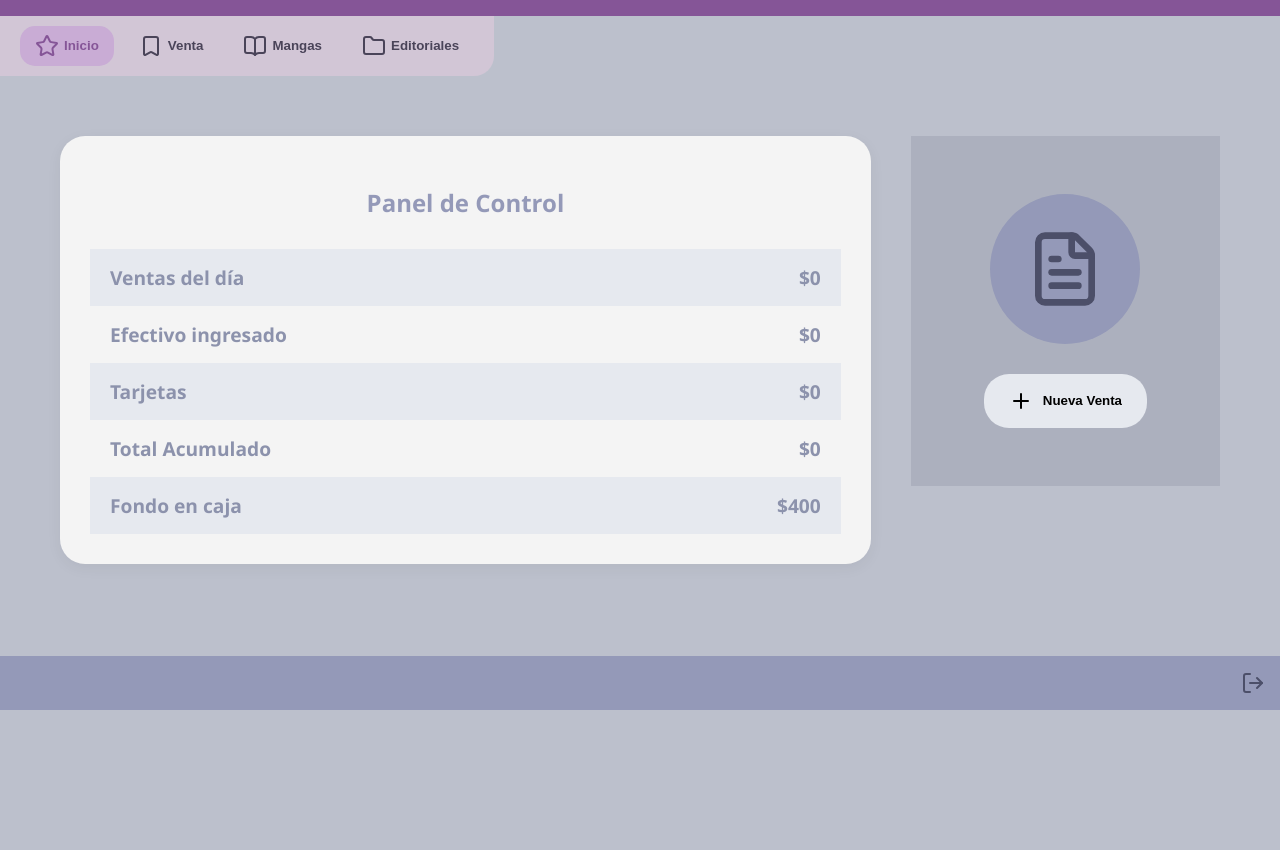
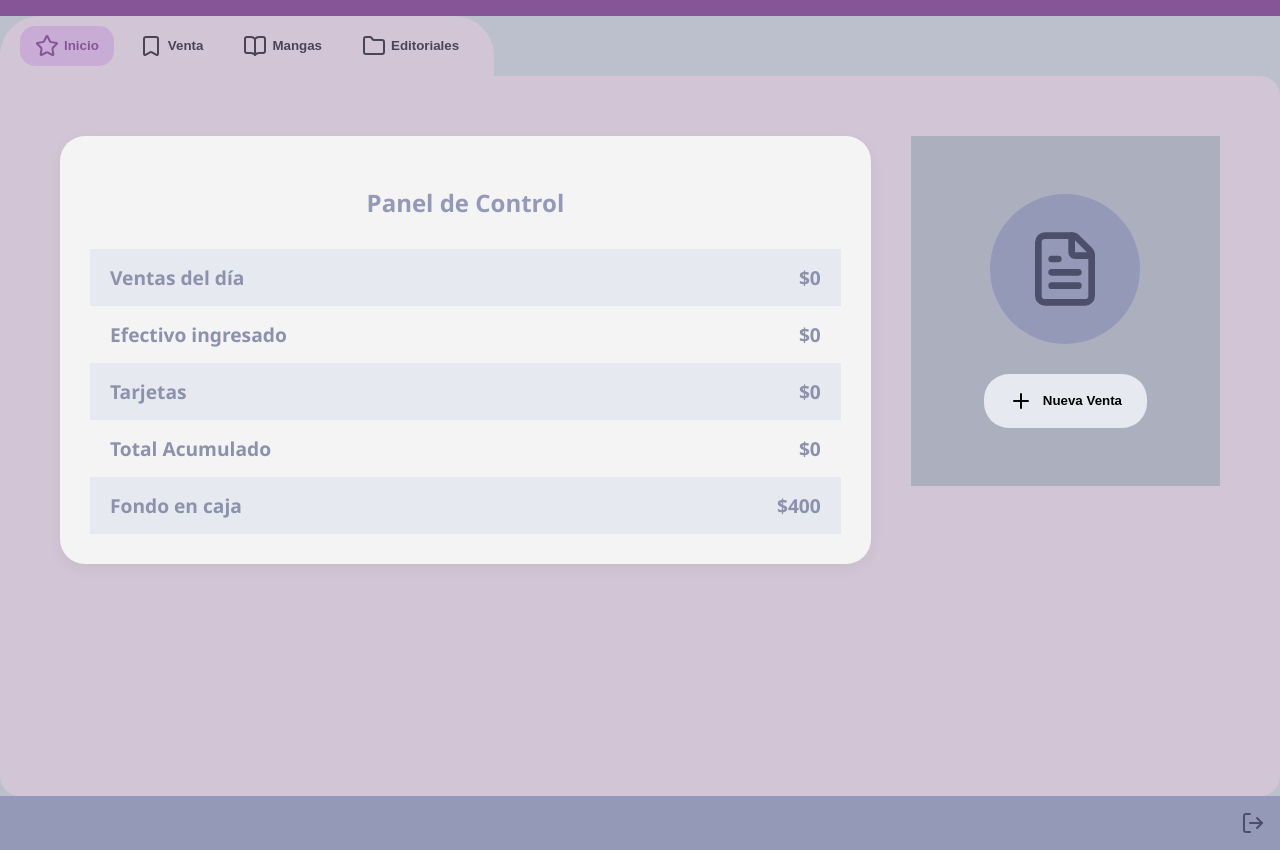
Before and after one commit to MushCay/Proyecto_Final_DIV, a plain HTML site: page pp/pp.html in a window 1280 px wide. Shown: the part 90-940 px from the top of the page. Before the commit the page ends 800 px from the top, so only its background shows below. Drawn offline with nearby package versions, Linux system fonts and the light colour scheme; no server answers.

Commit message:
ventanas bonitas

```diff
--- a/catalogomangas/mangas.css
+++ b/catalogomangas/mangas.css
@@ -19,6 +19,15 @@ body {
     display: flex;
     flex-direction: column;
 }
+
+/* Contenedor principal (el recuadro claro) que tiene todo adentro */
+.contenedor-principal {
+    background-color: #D2C6D6;
+    min-height: 90vh;
+    border-radius: 0 20px 20px 20px;
+    margin-top: 0;
+}
+
 
 /* Header mangastore logo */
 .navbar {
@@ -49,7 +58,7 @@ body {
     display: flex;
     gap: 10px;
     padding: 10px 20px;
-    border-radius: 0 0 20px 0;
+    border-radius: 40px 40px 0 0;
     width: fit-content;
 }
 /* Estilo para las pestañas */
--- a/pp/pp.css
+++ b/pp/pp.css
@@ -18,6 +18,13 @@ body {
     height: 100vh;
     display: flex;
     flex-direction: column;
+}
+/* Contenedor principal (el recuadro claro) que tiene todo adentro */
+.contenedor-principal {
+    background-color: #D2C6D6;
+    min-height: 90vh;
+    border-radius: 0 20px 20px 20px;
+    margin-top: 0;
 }
 
 /* Header mangastore logo */
@@ -49,7 +56,7 @@ body {
     display: flex;
     gap: 10px;
     padding: 10px 20px;
-    border-radius: 0 0 20px 0;
+    border-radius: 40px 40px 0 0;
     width: fit-content;
 }
 /* Estilo para las pestañas */
--- a/pp/pp.html
+++ b/pp/pp.html
@@ -21,6 +21,7 @@
             <button class="tab" id="btn-nav-mangas"><i data-lucide="book-open"></i> Mangas</button>
             <button class="tab"><i data-lucide="folder"></i> Editoriales</button>
         </nav>
+        <div class="contenedor-principal">
 
         <section class="content-wrapper">
             <div class="dashboard-card">
@@ -123,7 +124,7 @@
     <footer class="bottom-bar">
         <i data-lucide="log-out" class="exit-icon"></i>
     </footer>
-
+    </div>
     <script src="pp.js"></script>
 </body>
 </html>
```
Also changed, not shown: catalogomangas/mangas.html (+3 -0 lines).
